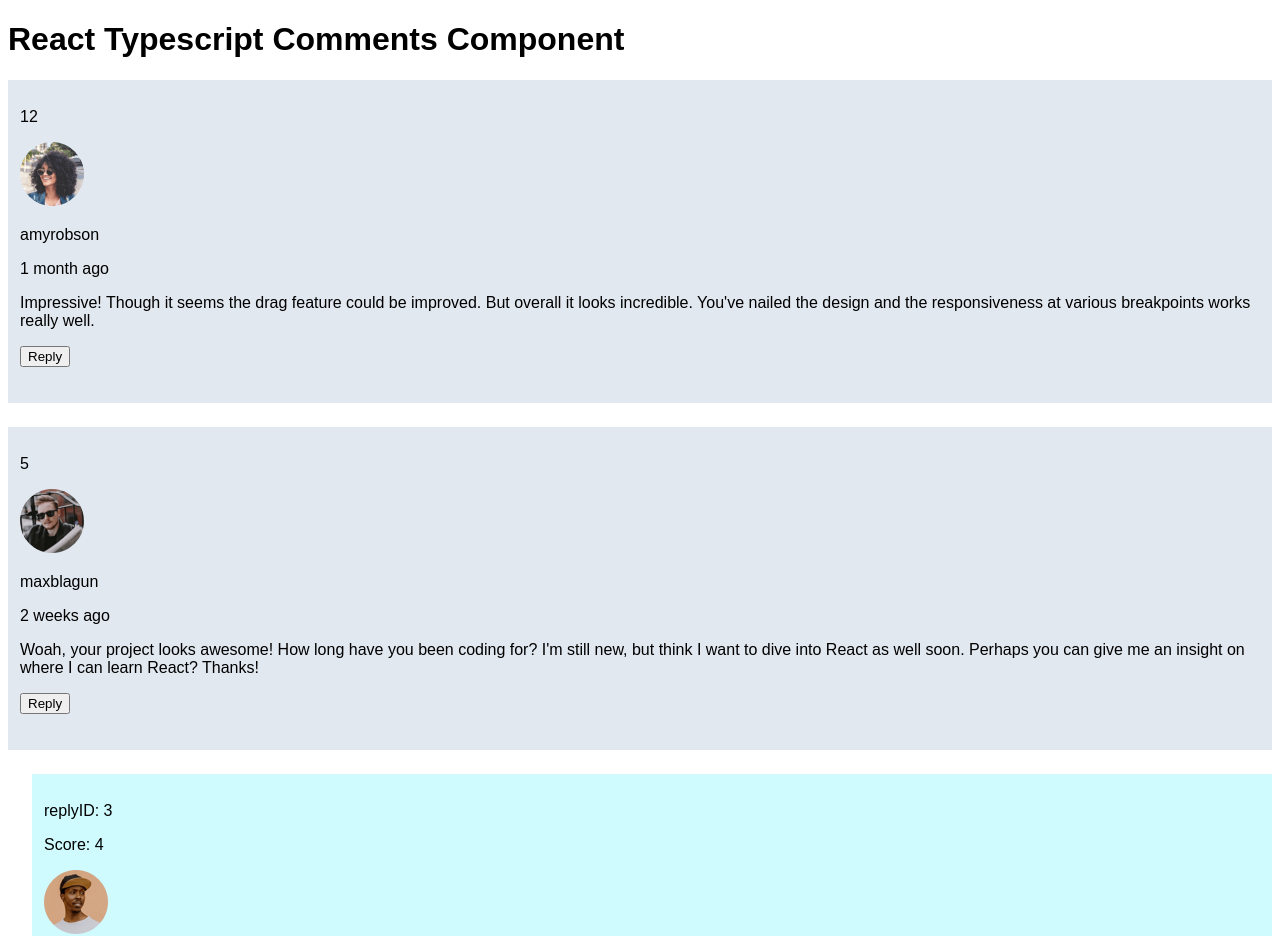
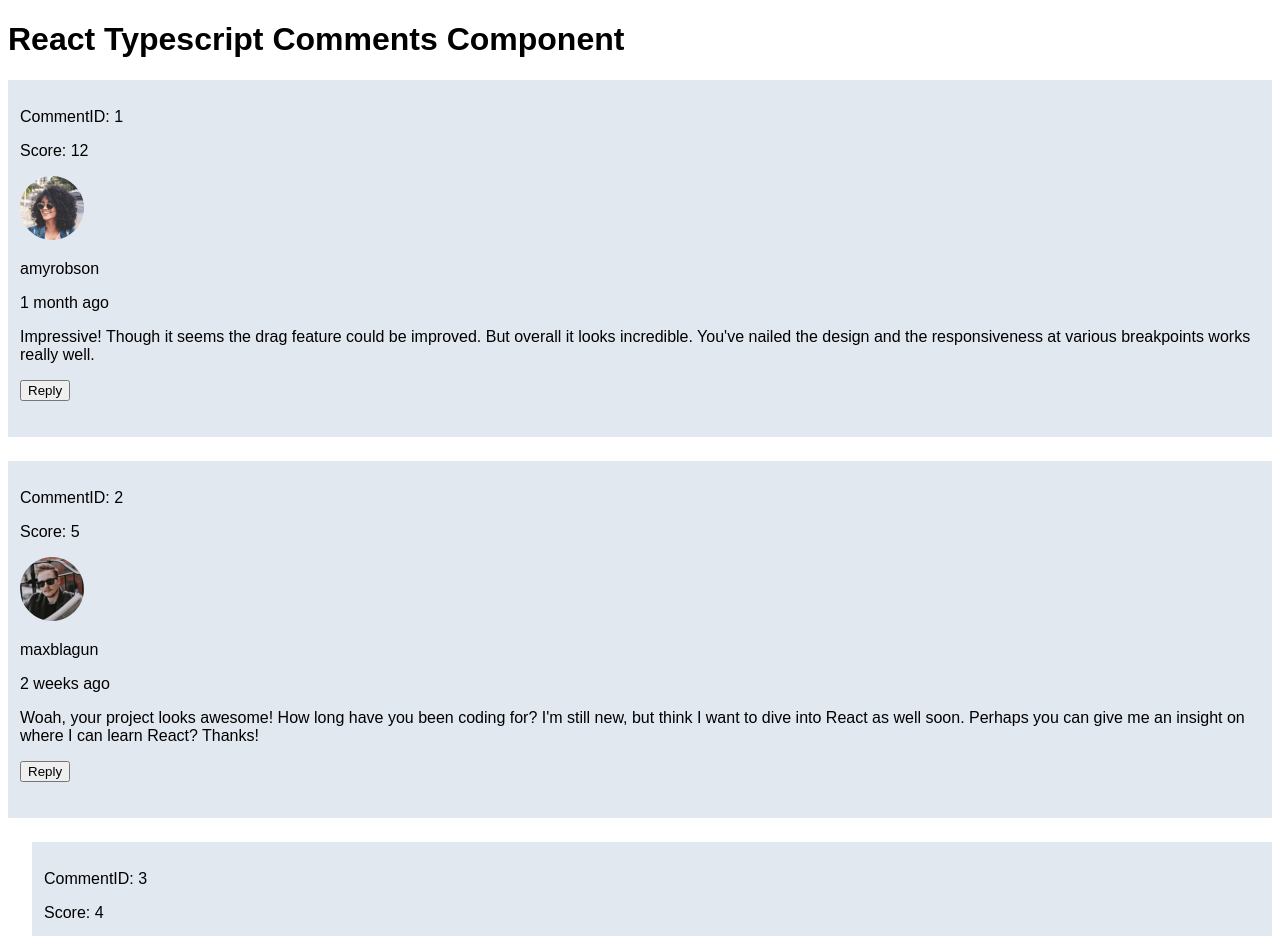
Before and after one commit to philval/react-typescript-comments-component, a React (Create React App) app: page / in a window 1280 px wide. Shown: the top 936 px of the page. Built offline with nearby package versions, Linux system fonts and the light colour scheme.

Commit message:
Refactor <Comment /> to be recursive

```diff
--- a/src/components/Comment.tsx
+++ b/src/components/Comment.tsx
@@ -1,6 +1,7 @@
 import { IComment } from "./CommentsInterface";
 import ReplyForm from "../components/ReplyForm";
-import CommentReply from "../components/CommentReply";
+
+// NOTE comments JSX is recursive
 
 interface CommentProps {
   comment: IComment;
@@ -20,7 +21,8 @@ export default function Comment({
           marginBottom: 24
         }}
       >
-        <p>{comment.score}</p>
+        <p>CommentID: {comment.id}</p>
+        <p>Score: {comment.score}</p>
         <img alt="avatar" src={comment.user.image.png}></img>
         <p>{comment.user.username}</p>
         <p>{comment.createdAt}</p>
@@ -40,11 +42,8 @@ export default function Comment({
       >
         {comment.replies &&
           comment.replies.map((reply: IComment) => (
-            <CommentReply
-              key={reply.id}
-              reply={reply}
-              addNewReply={addNewReply}
-            />
+            // call </Comment /> recursively...
+            <Comment key={reply.id} comment={reply} addNewReply={addNewReply} />
           ))}
       </div>
     </div>
```
